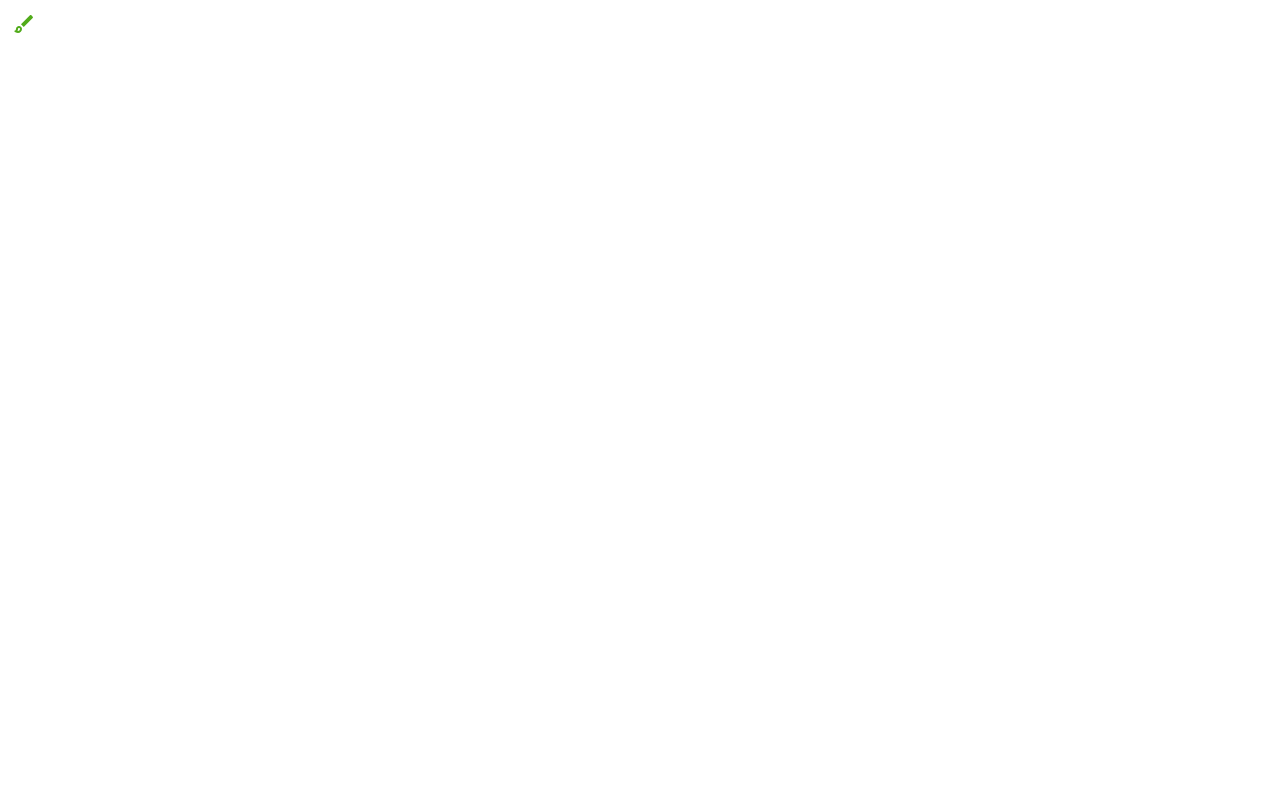
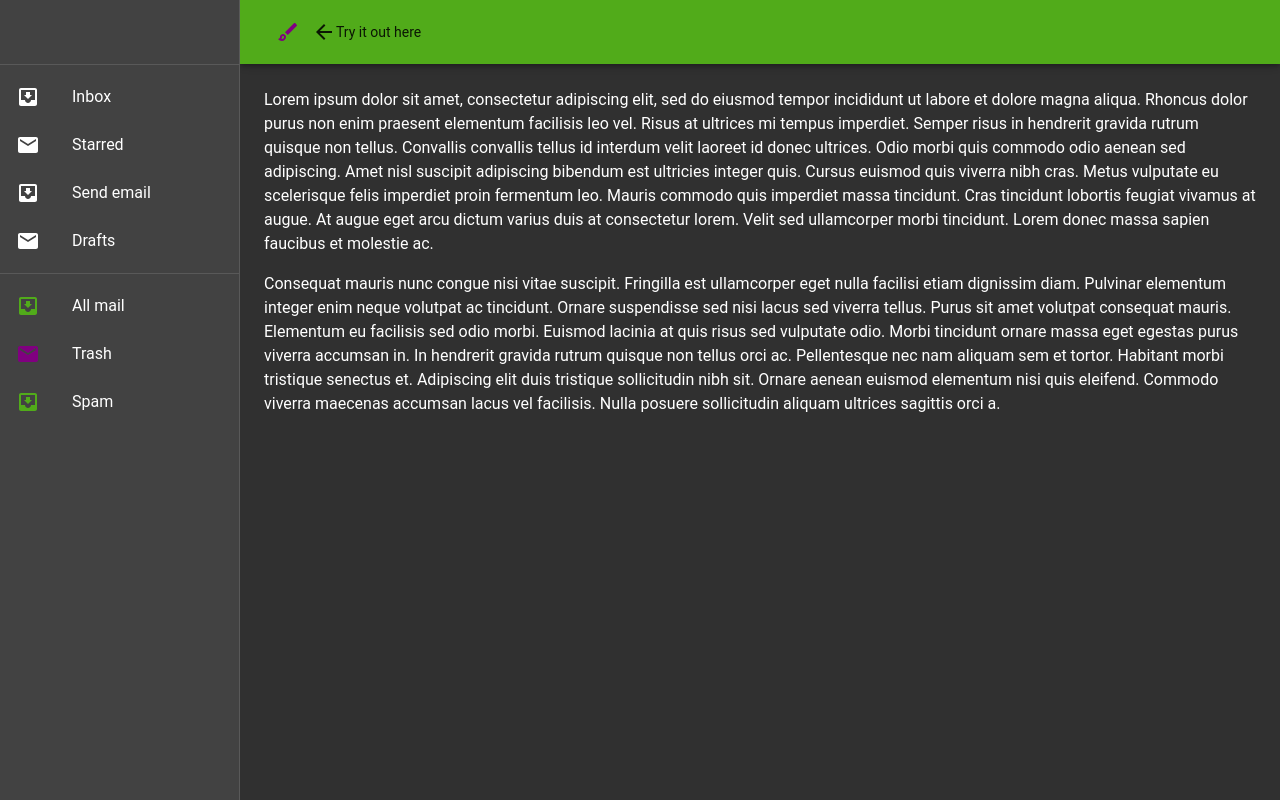
Before and after one commit to JoniBach/SetSki-V1, a React (Create React App) app: page / in a window 1280 px wide. Built offline with nearby package versions, Linux system fonts and the light colour scheme.

Commit message:
Added demo and tweaked components

```diff
--- a/src/components/SetSki/Card.jsx
+++ b/src/components/SetSki/Card.jsx
@@ -37,7 +37,7 @@
         <Typography variant="h5" component="h2">
           {props.heading}
         </Typography>
-        <Typography className={classes.pos} color="textSecondary">
+        <Typography className={classes.pos} color="textSecondary" variant="body1">
         {props.subHeading}
         </Typography>
         <Typography variant="body2" component="p">
--- a/src/components/SetSki/Group.jsx
+++ b/src/components/SetSki/Group.jsx
@@ -1,4 +1,4 @@
-import { Paper } from "@material-ui/core";
+import { Box, Paper } from "@material-ui/core";
 import React from "react";
 import {theme} from '../../theme'
 import { makeStyles } from "@material-ui/core/styles";
@@ -6,10 +6,12 @@
 const useStyles = makeStyles({
     group: {
      padding: theme.spacing(1),
+     borderRadius: theme.spacing(1)
+
     },
   });
 
 export default function Group(props) {
   const classes = useStyles();
-  return <Paper style={{backgroundColor: props.color}} className={classes.group}>{props.children}</Paper>;
+  return <Box border={props.border} borderColor={props.borderColor} bgcolor={props.color} className={classes.group}>{props.children}</Box>;
 }
--- a/src/components/SetSki/SetSki.jsx
+++ b/src/components/SetSki/SetSki.jsx
@@ -31,13 +31,13 @@
 
 const Stuff = [
   {
-    title: "blah",
-    heading: "Hi",
-    subHeading: "A greeting",
+    title: "SetSki color changer",
+    heading: "Sample text:",
+    subHeading: "Lorem ipsum dolor sit amet, consectetur adipiscing elit, sed do eiusmod tempor incididunt ut labore et dolore magna aliqua. Rhoncus dolor purus non enim praesent elementum facilisis leo vel. ",
   },
 ];
 
-export default function MainView() {
+export default function SetSki(props) {
   const classes = useStyles();
   const [open, setOpen] = React.useState(false);
   const [styleList, setStyleList] = React.useContext(StyleContext);
@@ -54,7 +54,7 @@
     <div>
       <IconButton
         onClick={handleOpen}
-        color="primary"
+        color={props.color}
         aria-label="upload picture"
         component="span"
       >
@@ -67,7 +67,7 @@
         aria-describedby="simple-modal-description"
       >
         <Paper className={classes.modal}>
-          <Group color="pink">
+          <Group color="primary.main" border={5} borderColor="secondary.main">
             {Stuff.map((d, i) => (
               <Card
                 title={d.title}
--- a/src/components/SetSki/StyleList.js
+++ b/src/components/SetSki/StyleList.js
@@ -1,7 +1,7 @@
 
 export const StyleList = [
     { title: "Primary Color", type: 'color', details: '#51ab1a' },
-    { title: "Secondary Color", type: 'color', details: '#51ab1a' },
+    { title: "Secondary Color", type: 'color', details: '#800080' },
     { title: "Background Default Color", type: 'color', details: '#303030' },
     { title: "Background Paper Color", type: 'color', details: '#424242' },
     { title: "Theme", type: 'theme', details: 'dark' },
--- a/src/views/MainView.jsx
+++ b/src/views/MainView.jsx
@@ -1,10 +1,18 @@
+import { Typography } from "@material-ui/core";
+import { ArrowBack } from "@material-ui/icons";
 import React from "react";
-import SetSki from '../components/SetSki/SetSki'
+import SetSki from "../components/SetSki/SetSki";
+import ResponsiveDrawer from "./ResponsiveDrawer";
 
 export default function MainView() {
   return (
     <div>
-      <SetSki />
+      <ResponsiveDrawer>
+        <SetSki color="secondary"/>
+        <ArrowBack />
+        <Typography variant="h2" />
+        Try it out here
+      </ResponsiveDrawer>
     </div>
   );
 }
--- /dev/null
+++ b/src/views/ResponsiveDrawer.jsx
@@ -0,0 +1,177 @@
+import React from 'react';
+import PropTypes from 'prop-types';
+import AppBar from '@material-ui/core/AppBar';
+import CssBaseline from '@material-ui/core/CssBaseline';
+import Divider from '@material-ui/core/Divider';
+import Drawer from '@material-ui/core/Drawer';
+import Hidden from '@material-ui/core/Hidden';
+import IconButton from '@material-ui/core/IconButton';
+import InboxIcon from '@material-ui/icons/MoveToInbox';
+import List from '@material-ui/core/List';
+import ListItem from '@material-ui/core/ListItem';
+import ListItemIcon from '@material-ui/core/ListItemIcon';
+import ListItemText from '@material-ui/core/ListItemText';
+import MailIcon from '@material-ui/icons/Mail';
+import MenuIcon from '@material-ui/icons/Menu';
+import Toolbar from '@material-ui/core/Toolbar';
+import Typography from '@material-ui/core/Typography';
+import { makeStyles, useTheme } from '@material-ui/core/styles';
+
+const drawerWidth = 240;
+
+const useStyles = makeStyles((theme) => ({
+  root: {
+    display: 'flex',
+  },
+  drawer: {
+    [theme.breakpoints.up('sm')]: {
+      width: drawerWidth,
+      flexShrink: 0,
+    },
+  },
+  appBar: {
+    [theme.breakpoints.up('sm')]: {
+      width: `calc(100% - ${drawerWidth}px)`,
+      marginLeft: drawerWidth,
+    },
+  },
+  menuButton: {
+    marginRight: theme.spacing(2),
+    [theme.breakpoints.up('sm')]: {
+      display: 'none',
+    },
+  },
+  // necessary for content to be below app bar
+  toolbar: theme.mixins.toolbar,
+  drawerPaper: {
+    width: drawerWidth,
+  },
+  content: {
+    flexGrow: 1,
+    padding: theme.spacing(3),
+  },
+}));
+
+function ResponsiveDrawer(props) {
+  const { window } = props;
+  const classes = useStyles();
+  const theme = useTheme();
+  const [mobileOpen, setMobileOpen] = React.useState(false);
+
+  const handleDrawerToggle = () => {
+    setMobileOpen(!mobileOpen);
+  };
+
+  const drawer = (
+    <div>
+      <div className={classes.toolbar} />
+      <Divider />
+      <List>
+        {['Inbox', 'Starred', 'Send email', 'Drafts'].map((text, index) => (
+          <ListItem button key={text}>
+            <ListItemIcon>{index % 2 === 0 ? <InboxIcon /> : <MailIcon />}</ListItemIcon>
+            <ListItemText primary={text} />
+          </ListItem>
+        ))}
+      </List>
+      <Divider />
+      <List>
+        {['All mail', 'Trash', 'Spam'].map((text, index) => (
+          <ListItem button key={text}>
+            <ListItemIcon>{index % 2 === 0 ? <InboxIcon color="primary"/> : <MailIcon color="secondary"/>}</ListItemIcon>
+            <ListItemText primary={text} />
+          </ListItem>
+        ))}
+      </List>
+    </div>
+  );
+
+  const container = window !== undefined ? () => window().document.body : undefined;
+
+  return (
+    <div className={classes.root}>
+      <CssBaseline />
+      <AppBar position="fixed" className={classes.appBar}>
+        <Toolbar>
+          <IconButton
+            color="inherit"
+            aria-label="open drawer"
+            edge="start"
+            onClick={handleDrawerToggle}
+            className={classes.menuButton}
+          >
+            <MenuIcon />
+          </IconButton>
+          {props.children}
+        </Toolbar>
+      </AppBar>
+      <nav className={classes.drawer} aria-label="mailbox folders">
+        {/* The implementation can be swapped with js to avoid SEO duplication of links. */}
+        <Hidden smUp implementation="css">
+          <Drawer
+            container={container}
+            variant="temporary"
+            anchor={theme.direction === 'rtl' ? 'right' : 'left'}
+            open={mobileOpen}
+            onClose={handleDrawerToggle}
+            classes={{
+              paper: classes.drawerPaper,
+            }}
+            ModalProps={{
+              keepMounted: true, // Better open performance on mobile.
+            }}
+          >
+            {drawer}
+          </Drawer>
+        </Hidden>
+        <Hidden xsDown implementation="css">
+          <Drawer
+            classes={{
+              paper: classes.drawerPaper,
+            }}
+            variant="permanent"
+            open
+          >
+            {drawer}
+          </Drawer>
+        </Hidden>
+      </nav>
+      <main className={classes.content}>
+        <div className={classes.toolbar} />
+        <Typography paragraph>
+          Lorem ipsum dolor sit amet, consectetur adipiscing elit, sed do eiusmod tempor incididunt
+          ut labore et dolore magna aliqua. Rhoncus dolor purus non enim praesent elementum
+          facilisis leo vel. Risus at ultrices mi tempus imperdiet. Semper risus in hendrerit
+          gravida rutrum quisque non tellus. Convallis convallis tellus id interdum velit laoreet id
+          donec ultrices. Odio morbi quis commodo odio aenean sed adipiscing. Amet nisl suscipit
+          adipiscing bibendum est ultricies integer quis. Cursus euismod quis viverra nibh cras.
+          Metus vulputate eu scelerisque felis imperdiet proin fermentum leo. Mauris commodo quis
+          imperdiet massa tincidunt. Cras tincidunt lobortis feugiat vivamus at augue. At augue eget
+          arcu dictum varius duis at consectetur lorem. Velit sed ullamcorper morbi tincidunt. Lorem
+          donec massa sapien faucibus et molestie ac.
+        </Typography>
+        <Typography paragraph>
+          Consequat mauris nunc congue nisi vitae suscipit. Fringilla est ullamcorper eget nulla
+          facilisi etiam dignissim diam. Pulvinar elementum integer enim neque volutpat ac
+          tincidunt. Ornare suspendisse sed nisi lacus sed viverra tellus. Purus sit amet volutpat
+          consequat mauris. Elementum eu facilisis sed odio morbi. Euismod lacinia at quis risus sed
+          vulputate odio. Morbi tincidunt ornare massa eget egestas purus viverra accumsan in. In
+          hendrerit gravida rutrum quisque non tellus orci ac. Pellentesque nec nam aliquam sem et
+          tortor. Habitant morbi tristique senectus et. Adipiscing elit duis tristique sollicitudin
+          nibh sit. Ornare aenean euismod elementum nisi quis eleifend. Commodo viverra maecenas
+          accumsan lacus vel facilisis. Nulla posuere sollicitudin aliquam ultrices sagittis orci a.
+        </Typography>
+      </main>
+    </div>
+  );
+}
+
+ResponsiveDrawer.propTypes = {
+  /**
+   * Injected by the documentation to work in an iframe.
+   * You won't need it on your project.
+   */
+  window: PropTypes.func,
+};
+
+export default ResponsiveDrawer;
```
Also changed, not shown: 1 other file (tests, documents, lock files or other folders).
